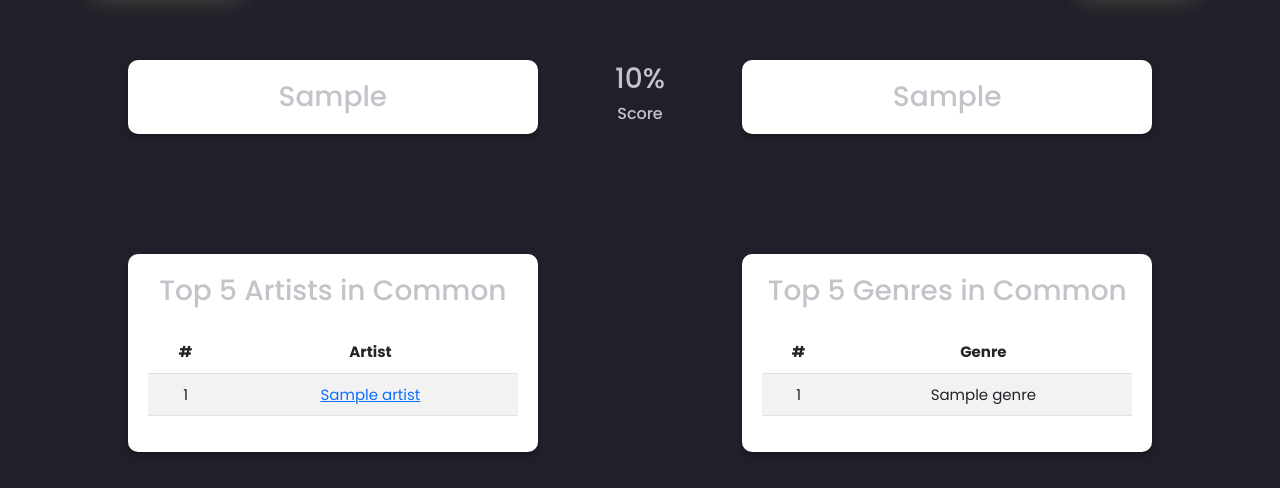
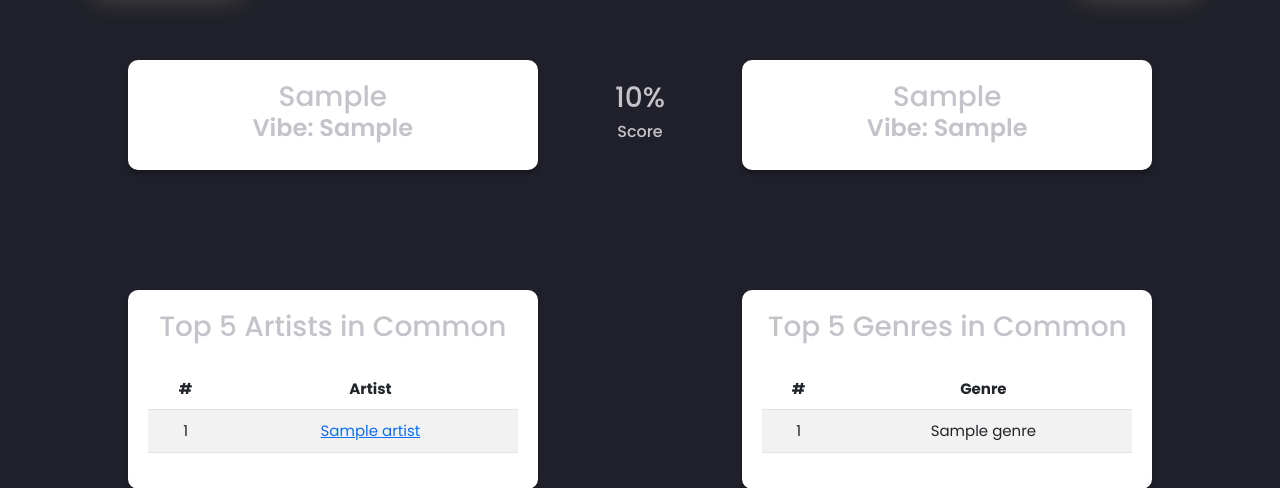
Before and after one commit to Scooney6/Euphonic, a Flask app: template Flask/templates/compare.html in a window 1280 px wide. Shown: the part 60-548 px from the top of the page. Run offline with Flask 2, Linux system fonts and the light colour scheme; the template is opened without the code that fills it: most values are stand-ins (such as "Sample title", 1, 10 or a date in 2020); parts of the project's set-up code (start-up, migrations or seed data) failed here and were passed over; some libraries are stand-ins or nearby versions.

Commit message:
Add vibe calculation and top 50 track feature collection

```diff
--- a/Flask/templates/compare.html
+++ b/Flask/templates/compare.html
@@ -31,6 +31,7 @@
     <div class="user-container">
         <div class="user">
             <h3>{{ user1 }}</h3>
+            <h4>Vibe: {{ user1_vibe }}</h4>
         </div>
         <div class="comparison-score">
             <h3>{{ score }}%</h3>
@@ -38,6 +39,7 @@
         </div>
         <div class="user">
             <h3>{{ user2 }}</h3>
+            <h4>Vibe: {{ user2_vibe }}</h4>
         </div>
     </div>
 
```
